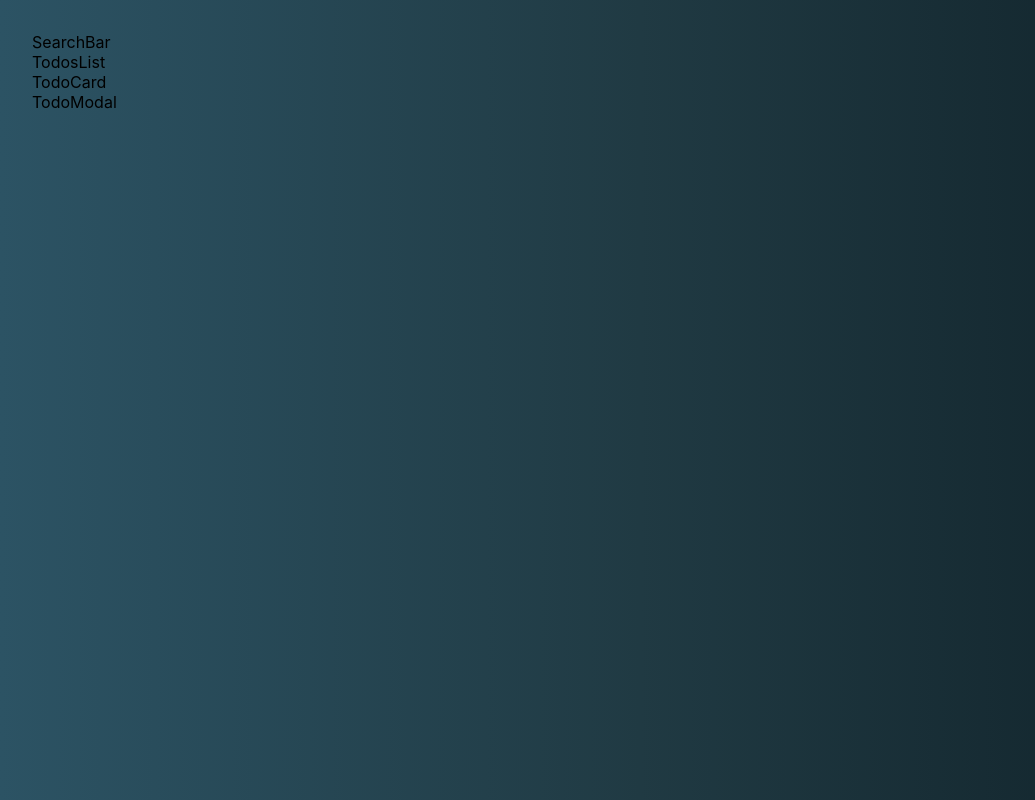
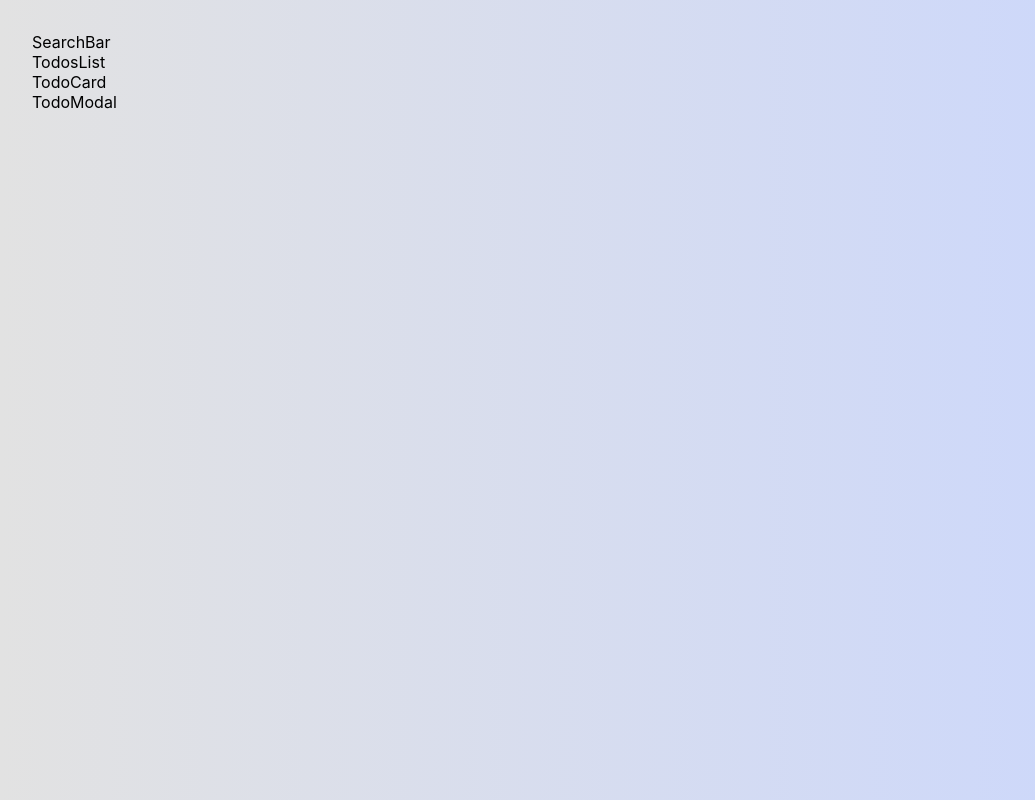
Before and after one commit to AlfredoPrograma/todo-challenge-frontend, a React (Create React App) app: page / in a window 1280 px wide. Shown: the whole page, without its empty margins (0-1035 px from the left). Built offline with nearby package versions, Linux system fonts and the light colour scheme.

Commit message:
[STYLE]: change app background

```diff
--- a/src/App.module.css
+++ b/src/App.module.css
@@ -1,7 +1,7 @@
 .page {
   padding: 2rem;
   height: 100%;
-  background: #0F2027;  /* FALLBACK */
-  background: -webkit-linear-gradient(to right, #2C5364, #203A43, #0F2027);  /* old Safari and Chrome */
-  background: linear-gradient(to right, #2C5364, #203A43, #0F2027);
+  background: #C9D6FF;
+  background: -webkit-linear-gradient(to right, #E2E2E2, #C9D6FF);
+  background: linear-gradient(to right, #E2E2E2, #C9D6FF);
 }
```
